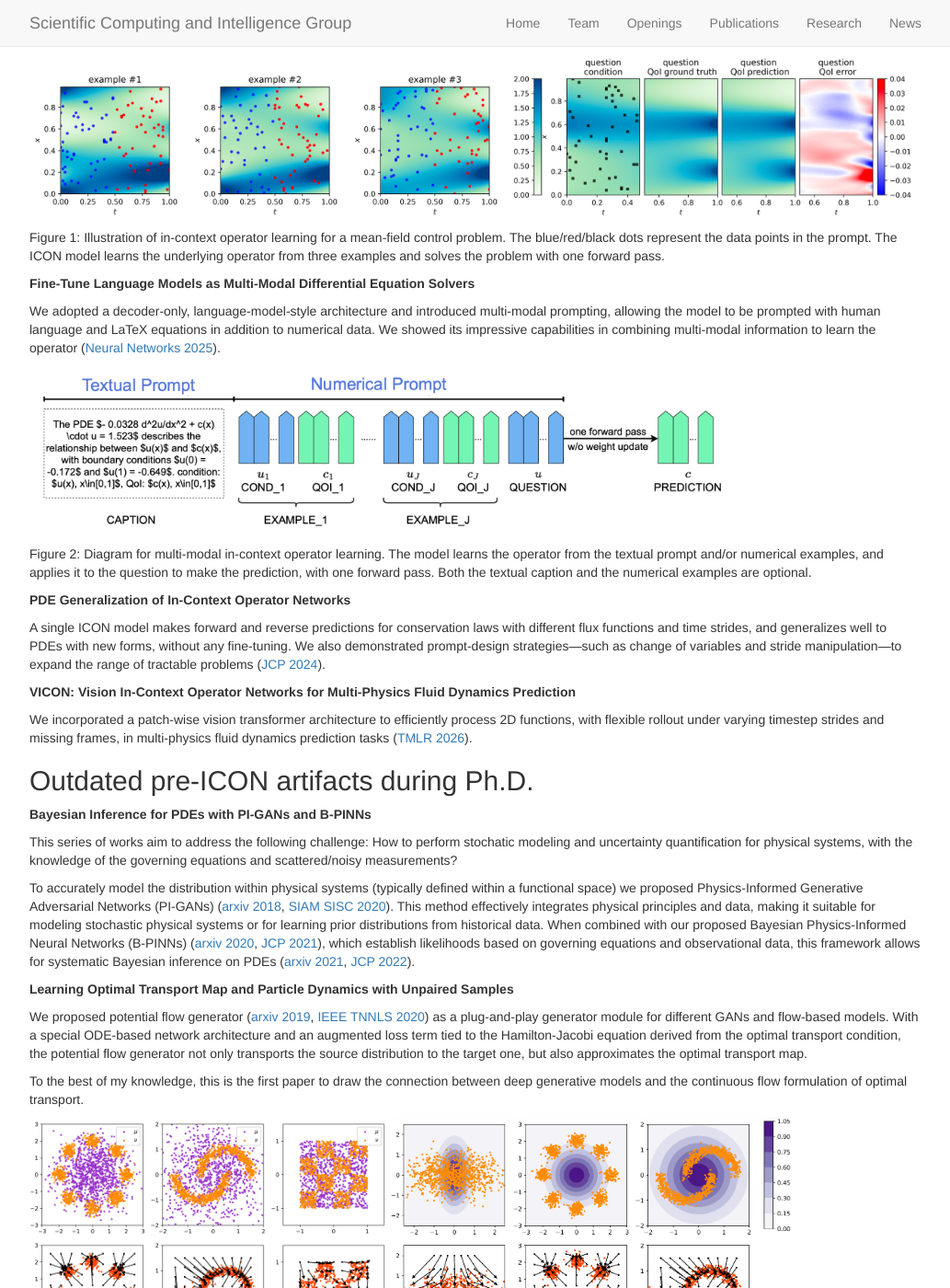
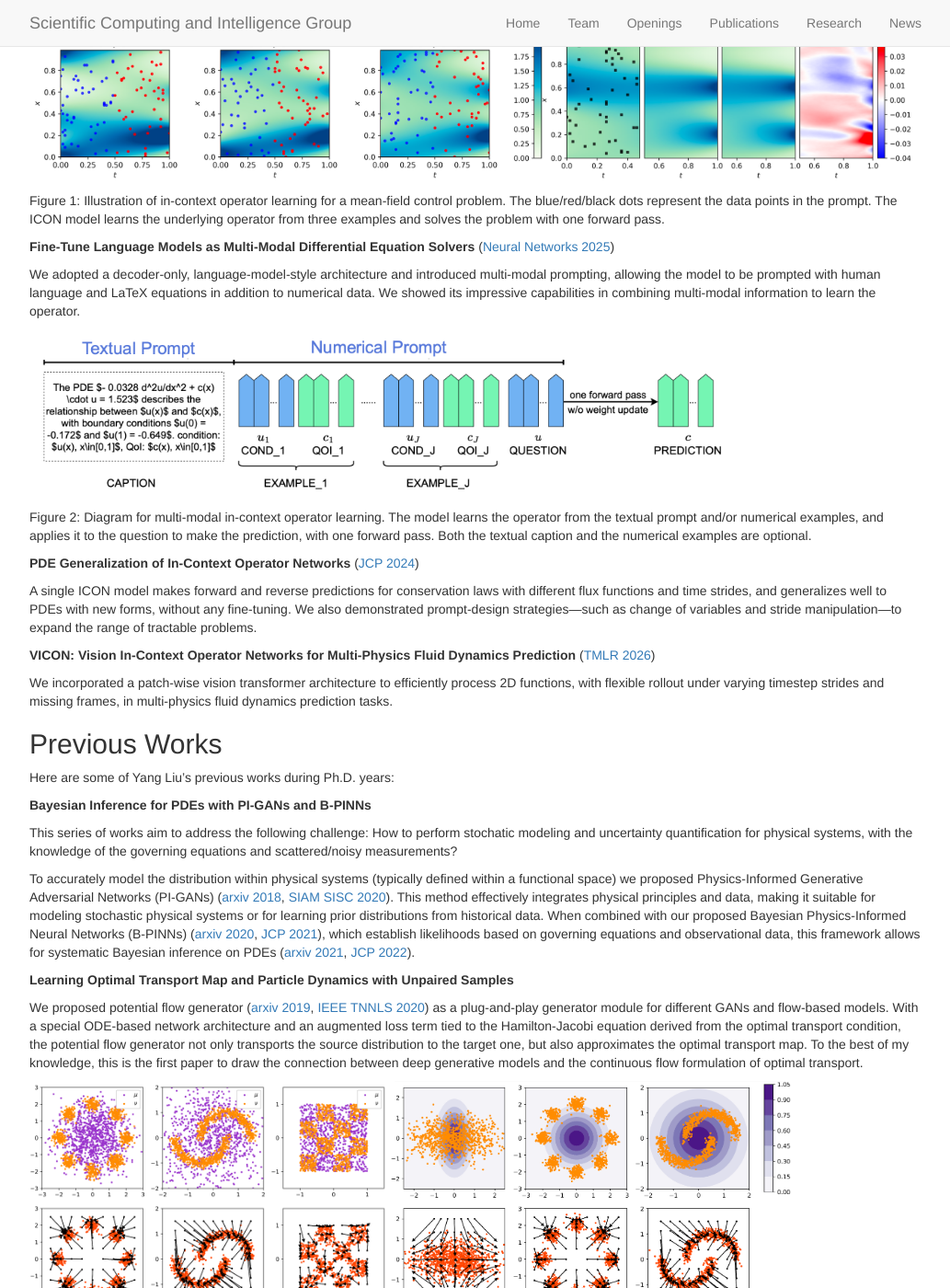
Before and after one commit to scaling-group/scaling-group.github.io, a Jekyll site: the page built from _pages/research.md, in a window 1280 px wide and 1400 px high, scrolled down 878 px. Shown: the whole window at 92% size, without its empty margins (123-1156 px from the left). Built offline with Jekyll 4.4.1, drawn with Linux system fonts in a browser that asks for light colours; some of the changed text lies outside the part shown.

Commit message:
update research page

```diff
--- a/_pages/research.md
+++ b/_pages/research.md
@@ -8,13 +8,9 @@
 
 <!-- Here are some themes that we currently work on: -->
 
-## In-Context Operator Networks
+## In-Context Operator Networks (ICON): Towards Scientific Foundation Models
 
-Many scientific problems can be naturally described as learning an operator that maps an input function/field (the
-''condition'') to an output function/field (the ''quantity of interest'', QoI). In-Context Operator Networks (ICON) study how to amortize operator identification into context: rather than training one model per operator, ICON takes a set of condition--QoI pairs in its context and predict the QoI for a new condition, without weight updates during
-inference. View the tutorial code in our [GitHub repository](https://github.com/scaling-group/icon-tutorial).
-
-**The ICON Framework**
+Many scientific problems can be naturally described as learning an operator that maps an input function/field (the ''condition'') to an output function/field (the ''quantity of interest'', QoI). In-Context Operator Networks (ICON) study how to amortize operator identification into context: rather than training one model per operator, ICON takes a set of condition--QoI pairs in its context and predict the QoI for a new condition, without weight updates during inference.
 
 For a concrete mathematical example, consider a 1D scalar conservation law
 
@@ -50,33 +46,35 @@
 
 Coming soon... -->
 
-## Published Works
+We have a series of works on ICON as follows. You can also view the tutorial code in our [GitHub repository](https://github.com/scaling-group/icon-tutorial).
 
-**In-Context Operator Learning with Data Prompts for Differential Equation Problems**
+**In-Context Operator Learning with Data Prompts for Differential Equation Problems** ([PNAS 2023](https://www.pnas.org/doi/10.1073/pnas.2310142120))
 
-We proposed In-Context Operator Learning and In-Context Operator Networks. A single ICON model (without fine-tuning) manages 19 distinct problem types, encompassing forward and inverse ODE, PDE, and mean-field control problems, with infinite operators in each problem type ([PNAS 2023](https://www.pnas.org/doi/10.1073/pnas.2310142120)).
+We proposed In-Context Operator Learning and In-Context Operator Networks. A single ICON model (without fine-tuning) manages 19 distinct problem types, encompassing forward and inverse ODE, PDE, and mean-field control problems, with infinite operators in each problem type.
 
 ![]({{ site.url }}{{ site.baseurl }}/images/papers/icon-mfg.png){: style="width: 100%; float: center; margin: 0px"}
 
 Figure 1: Illustration of in-context operator learning for a mean-field control problem. The blue/red/black dots represent the data points in the prompt. The ICON model learns the underlying operator from three examples and solves the problem with one forward pass.
 
-**Fine-Tune Language Models as Multi-Modal Differential Equation Solvers**
+**Fine-Tune Language Models as Multi-Modal Differential Equation Solvers** ([Neural Networks 2025](https://www.sciencedirect.com/science/article/abs/pii/S089360802500334X))
 
-We adopted a decoder-only, language-model-style architecture and introduced multi-modal prompting, allowing the model to be prompted with human language and LaTeX equations in addition to numerical data. We showed its impressive capabilities in combining multi-modal information to learn the operator ([Neural Networks 2025](https://www.sciencedirect.com/science/article/abs/pii/S089360802500334X)).
+We adopted a decoder-only, language-model-style architecture and introduced multi-modal prompting, allowing the model to be prompted with human language and LaTeX equations in addition to numerical data. We showed its impressive capabilities in combining multi-modal information to learn the operator.
 
 ![]({{ site.url }}{{ site.baseurl }}/images/papers/icon-multi-modal_numerical.png){: style="width: 80%; float: center; margin: 0px"}
 
 Figure 2: Diagram for multi-modal in-context operator learning. The model learns the operator from the textual prompt and/or numerical examples, and applies it to the question to make the prediction, with one forward pass. Both the textual caption and the numerical examples are optional.
 
-**PDE Generalization of In-Context Operator Networks**
+**PDE Generalization of In-Context Operator Networks** ([JCP 2024](https://www.sciencedirect.com/science/article/pii/S0021999124006272))
 
-A single ICON model makes forward and reverse predictions for conservation laws with different flux functions and time strides, and generalizes well to PDEs with new forms, without any fine-tuning. We also demonstrated prompt-design strategies---such as change of variables and stride manipulation---to expand the range of tractable problems ([JCP 2024](https://www.sciencedirect.com/science/article/pii/S0021999124006272)).
+A single ICON model makes forward and reverse predictions for conservation laws with different flux functions and time strides, and generalizes well to PDEs with new forms, without any fine-tuning. We also demonstrated prompt-design strategies---such as change of variables and stride manipulation---to expand the range of tractable problems.
 
-**VICON: Vision In-Context Operator Networks for Multi-Physics Fluid Dynamics Prediction**
+**VICON: Vision In-Context Operator Networks for Multi-Physics Fluid Dynamics Prediction** ([TMLR 2026](https://arxiv.org/pdf/2411.16063))
 
-We incorporated a patch-wise vision transformer architecture to efficiently process 2D functions, with flexible rollout under varying timestep strides and missing frames, in multi-physics fluid dynamics prediction tasks ([TMLR 2026](https://arxiv.org/pdf/2411.16063)).
+We incorporated a patch-wise vision transformer architecture to efficiently process 2D functions, with flexible rollout under varying timestep strides and missing frames, in multi-physics fluid dynamics prediction tasks.
 
-## Outdated pre-ICON artifacts during Ph.D.
+## Previous Works
+
+Here are some of Yang Liu’s previous works during Ph.D. years:
 
 **Bayesian Inference for PDEs with PI-GANs and B-PINNs**
 
@@ -87,9 +85,7 @@
 
 **Learning Optimal Transport Map and Particle Dynamics with Unpaired Samples**
 
-We proposed potential flow generator ([arxiv 2019](https://arxiv.org/pdf/1908.11462), [IEEE TNNLS 2020](https://ieeexplore.ieee.org/document/9233438)) as a plug-and-play generator module for different GANs and flow-based models. With a special ODE-based network architecture and an augmented loss term tied to the Hamilton-Jacobi equation derived from the optimal transport condition, the potential flow generator not only transports the source distribution to the target one, but also approximates the optimal transport map.
-
-To the best of my knowledge, this is the first paper to draw the connection between deep generative models and the continuous flow formulation of optimal transport.
+We proposed potential flow generator ([arxiv 2019](https://arxiv.org/pdf/1908.11462), [IEEE TNNLS 2020](https://ieeexplore.ieee.org/document/9233438)) as a plug-and-play generator module for different GANs and flow-based models. With a special ODE-based network architecture and an augmented loss term tied to the Hamilton-Jacobi equation derived from the optimal transport condition, the potential flow generator not only transports the source distribution to the target one, but also approximates the optimal transport map. To the best of my knowledge, this is the first paper to draw the connection between deep generative models and the continuous flow formulation of optimal transport.
 
 ![]({{ site.url }}{{ site.baseurl }}/images/papers/WGAN_all.png){: style="width: 40%; float: center; margin: 0px"}
 ![]({{ site.url }}{{ site.baseurl }}/images/papers/flow_all.png){: style="width: 45%; float: center; margin: 0px"}
```
Also changed, not shown: 1 other file.
